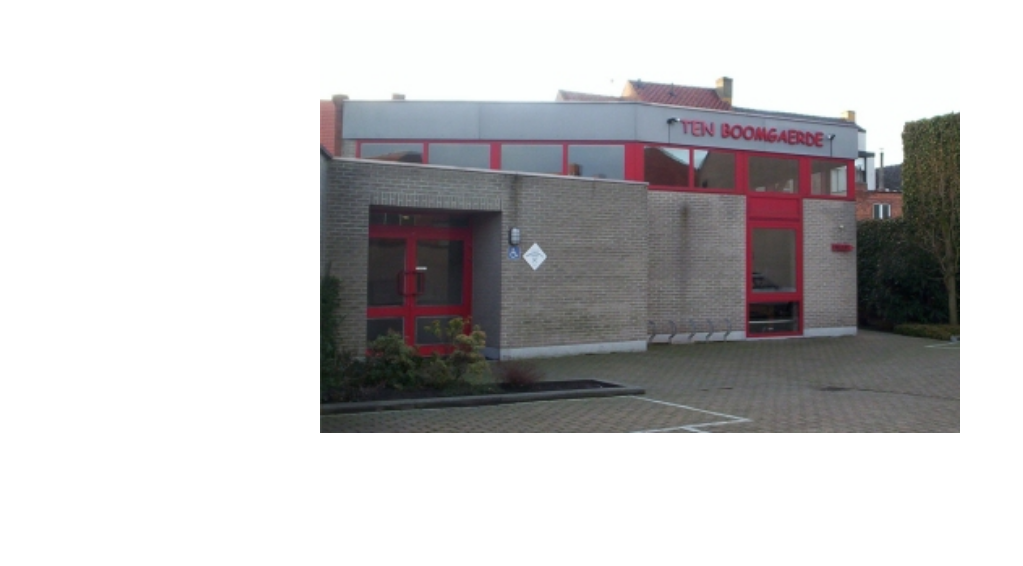
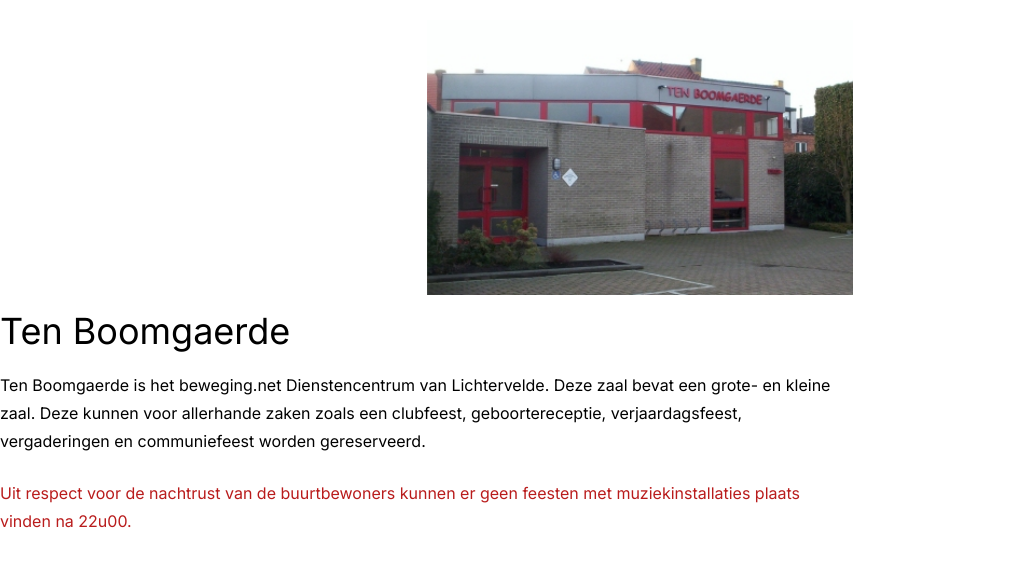
Before and after one commit to WEB4YOU-BE/P007-TenBoomgaerde, a Next.js app: page / in a window 1280 px wide. Shown: the top 566 px of the page, without its empty margins (0-1023 px from the left). Built offline with nearby package versions, Linux system fonts and the light colour scheme.

Commit message:
Added introduction
Signed-off-by: Tiebe Deweerdt <tiebe.dw1@gmail.com>

```diff
--- a/src/app/(www)/page.tsx
+++ b/src/app/(www)/page.tsx
@@ -3,7 +3,17 @@ import Image from "next/image";
 export default function Index() {
     return <main className={"w-full min-h-[100svh]"}>
         <figure className={"container mx-auto pt-5 flex flex-row justify-center"}>
-            <Image className={"w-1/2"} src={"/images/tenboomgaerde.jpg"} alt={""} width={395} height={255}/>
+            <Image className={"w-1/3"} src={"/images/tenboomgaerde.jpg"} alt={""} width={395} height={255}/>
         </figure>
+        <section className={"container mx-auto grid grid-cols-1 md:grid-cols-3 gap-3"}>
+            <div className={"flex flex-col gap-1 col-span-2"}>
+                <h1 className={"text-4xl py-4"}>Ten Boomgaerde</h1>
+                <p className={"text-base/7"}>Ten Boomgaerde is het beweging.net Dienstencentrum van Lichtervelde. Deze
+                    zaal bevat een grote- en kleine zaal. Deze kunnen voor allerhande zaken zoals een clubfeest,
+                    geboortereceptie, verjaardagsfeest, vergaderingen en communiefeest worden gereserveerd.</p>
+                <p className={"text-base/7 text-red-700 pt-5"}>Uit respect voor de nachtrust van de buurtbewoners kunnen
+                    er geen feesten met muziekinstallaties plaats vinden na 22u00.</p>
+            </div>
+        </section>
     </main>;
 }
```
